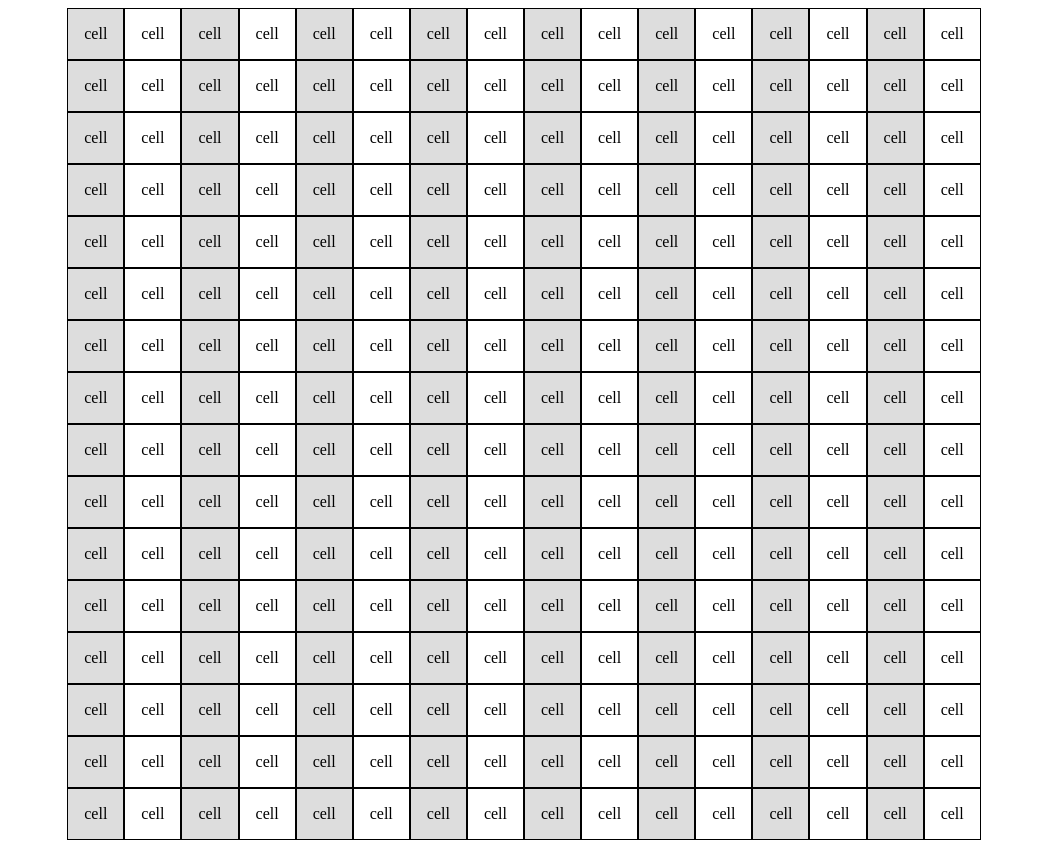
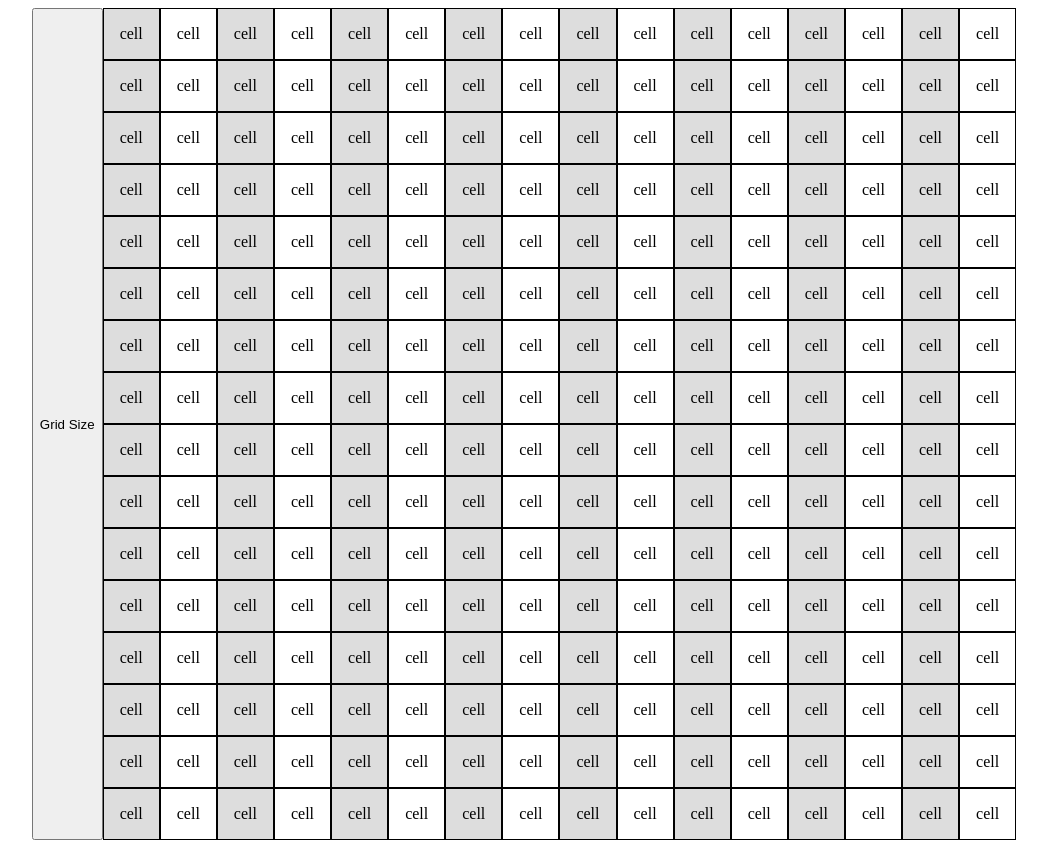
Before and after one commit to awidney/etch-a-sketch, a plain HTML site: page index.html in a window 1280 px wide. Shown: the whole page, without its empty margins (116-1163 px from the left). Drawn offline with Linux system fonts and the light colour scheme.

Commit message:
Add button for grid size

```diff
--- a/index.html
+++ b/index.html
@@ -7,6 +7,7 @@
     <link rel="stylesheet" href="styles.css">
 </head>
 <body>
+    <button>Grid Size</button>
     <div class="container"></div>
 </body>
 </html>
```
